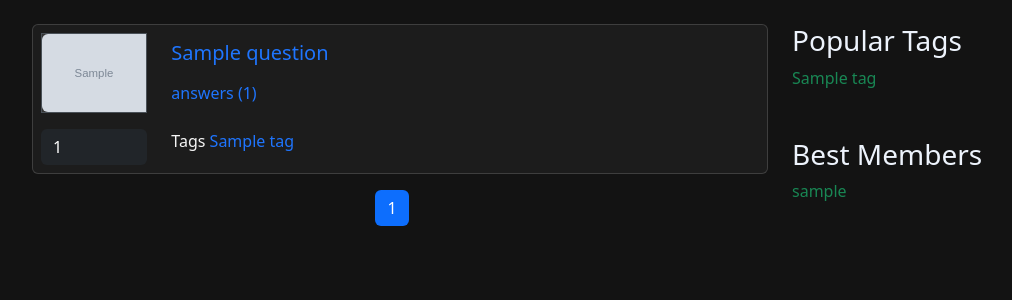
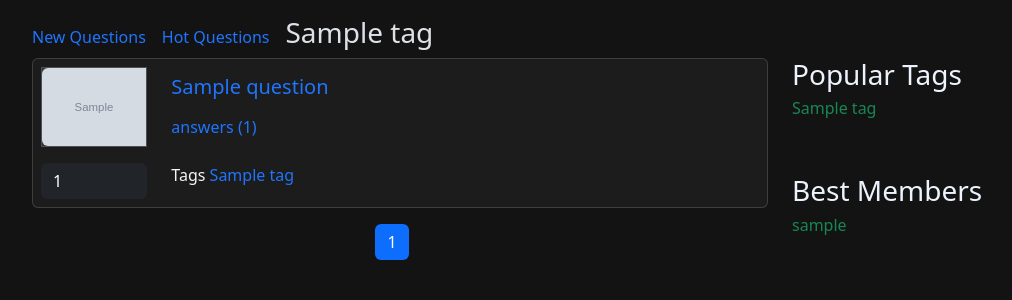
Before and after one commit to goriiin/VKed-web, a Django app: a page that uses templates/tag.html in a window 1280 px wide. Shown: the part 66-366 px from the top of the page, without its empty margins (50-1062 px from the left). Run offline with Django 5.2, Linux system fonts and the light colour scheme; tables that the repository leaves empty hold one stand-in row (values such as "Sample post"); grey boxes marked "Sample" are stand-in pictures; some libraries are stand-ins or nearby versions.

Commit message:
fixes hw5

```diff
--- a/app/views.py
+++ b/app/views.py
@@ -39,6 +39,7 @@ def tag(request, tag_name):
     context = model_manager.pagination(request, 'tag', tag_name=tag_name)
     context['pop_tags'] = model_manager.get_popular_tags()
     context['pop_users'] = model_manager.get_popular_users()
+    context['tag'] = tag_name
     return render(request, 'tag.html', context)
 
 
--- a/templates/layouts/base.html
+++ b/templates/layouts/base.html
@@ -36,7 +36,7 @@
                     <div class="row">
 
                         {% for tag in pop_tags %}
-                            <a class="col link-success" href="/tag/{{ tag.tag_name }}">{{ tag.tag_name }}</a>
+                            <h6 class="col link-success" href="/tag/{{ tag.tag_name }}">{{ tag.tag_name }}</h6>
                         {% endfor %}
                     </div>
                 </div>
@@ -44,7 +44,7 @@
                 <h3 class="mt-5 white">Best Members</h3>
                 <div>
                     {% for u in pop_users %}
-                        <a href="" class="d-block link-success">{{ u.user.username }}</a>
+                        <h6 href="" class="d-block link-success">{{ u.user.username }}</h6>
                     {% endfor %}
                 </div>
             </div>
--- a/templates/settings.html
+++ b/templates/settings.html
@@ -29,7 +29,7 @@
             </h5>
         </div>
         <div class="float-left col-3">
-            <img src="{% static "img/photo_2024-03-09_21-45-42.jpg"%}"
+            <img src="{{ request.user.profile.avatar_path.url }}"
                  class="start-0 border-1 border-white w-75" alt="...">
         </div>
         <div class="mt-3">
--- a/templates/tag.html
+++ b/templates/tag.html
@@ -4,7 +4,9 @@
 
 {% block head %}
     <div class="d-flex gap-3 align-items-center">
-        <h3> {{ tag }}</h3>
+        <a href="{% url 'index' %}">New Questions</a>
+        <a href="{% url 'hot' %}">Hot Questions</a>
+        <h3>{{ tag }}</h3>
     </div>
 {% endblock head %}
 
```
